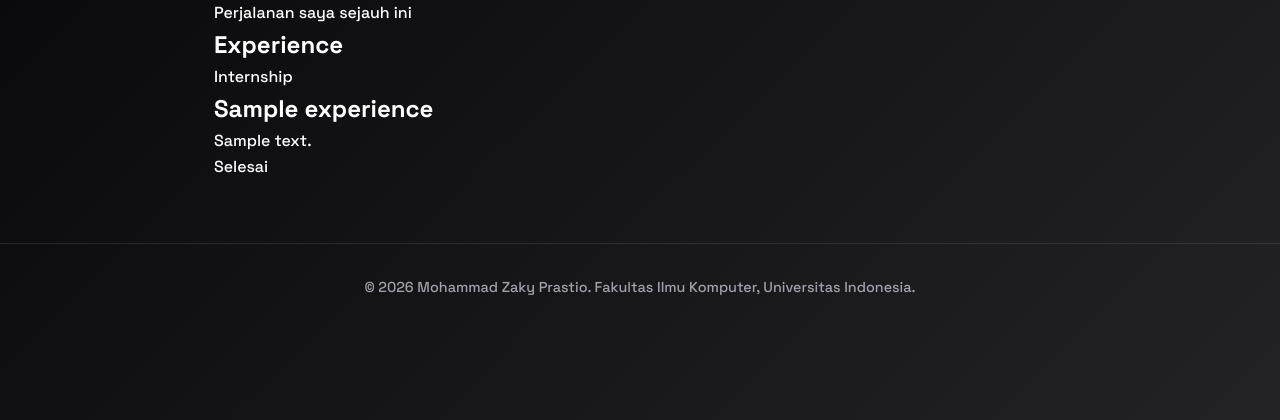
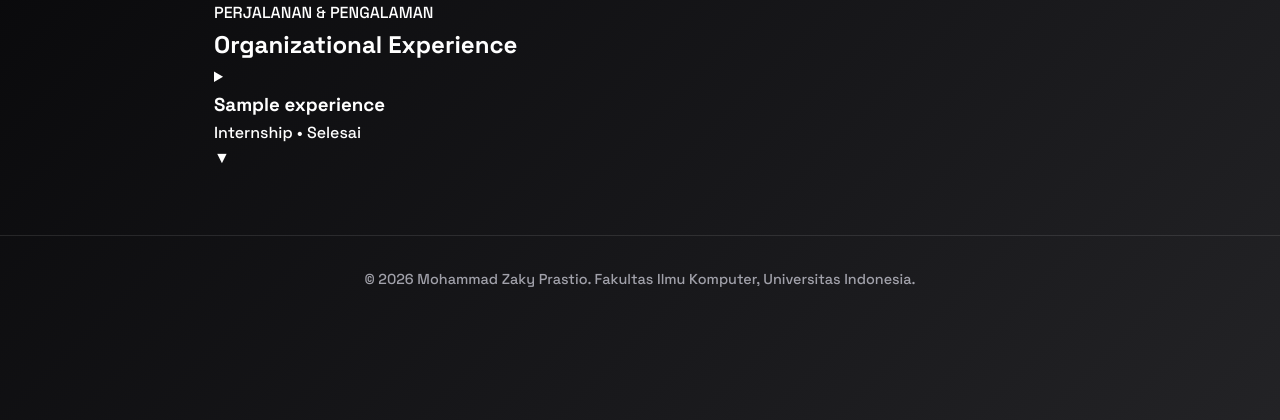
Before and after one commit to ZackForKey/myportofolio, a Django app: page /experience/ in a window 1280 px wide. Shown: the part 81-501 px from the top of the page. Run offline with Django 5.2, Linux system fonts and the light colour scheme; tables that the repository leaves empty hold one stand-in row (values such as "Sample post").

Commit message:
Udah ke experince

```diff
--- a/main/templates/experience.html
+++ b/main/templates/experience.html
@@ -26,24 +26,30 @@
     <main>
         <section class="experience-section" id="experience">
             <div class="container">
-                <p class="section-kicker">Perjalanan saya sejauh ini</p>
-                <h1>Experience</h1>
-                <div class="experience-grid">
+                <p class="section-kicker">PERJALANAN & PENGALAMAN</p>
+                <h1 class="section-title">Organizational Experience</h1>
+
+                <div class="exp-container">
                     {% for experience in experience_list %}
-                        <article class="experience-card">
-                            <span class="experience-category">
-                                {{ experience.get_category_display }}
-                            </span>
-                            <h2>{{ experience.title }}</h2>
-                            <p class="experience-description">
-                                {{ experience.description }}
-                            </p>
-                            {% if experience.is_ongoing %}
-                                <p class="experience-status">Sedang berlangsung</p>
-                            {% else %}
-                                <p class="experience-status">Selesai</p>
-                            {% endif %}
-                        </article>
+                        <details class="exp-card">
+                            <summary class="exp-header">
+                                <div class="exp-title-group">
+                                    <h3>{{ experience.title }}</h3>
+                                    <p class="exp-sub">
+                                        {{ experience.get_category_display }} &bull;
+                                        {% if experience.is_ongoing %}
+                                            Sedang berlangsung
+                                        {% else %}
+                                            Selesai
+                                        {% endif %}
+                                    </p>
+                                </div>
+                                <span class="exp-arrow">&#9660;</span>
+                            </summary>
+                            <div class="exp-details">
+                                <p>{{ experience.description }}</p>
+                            </div>
+                        </details>
                     {% empty %}
                         <p class="empty-state">
                             Belum ada pengalaman yang ditambahkan.
```
